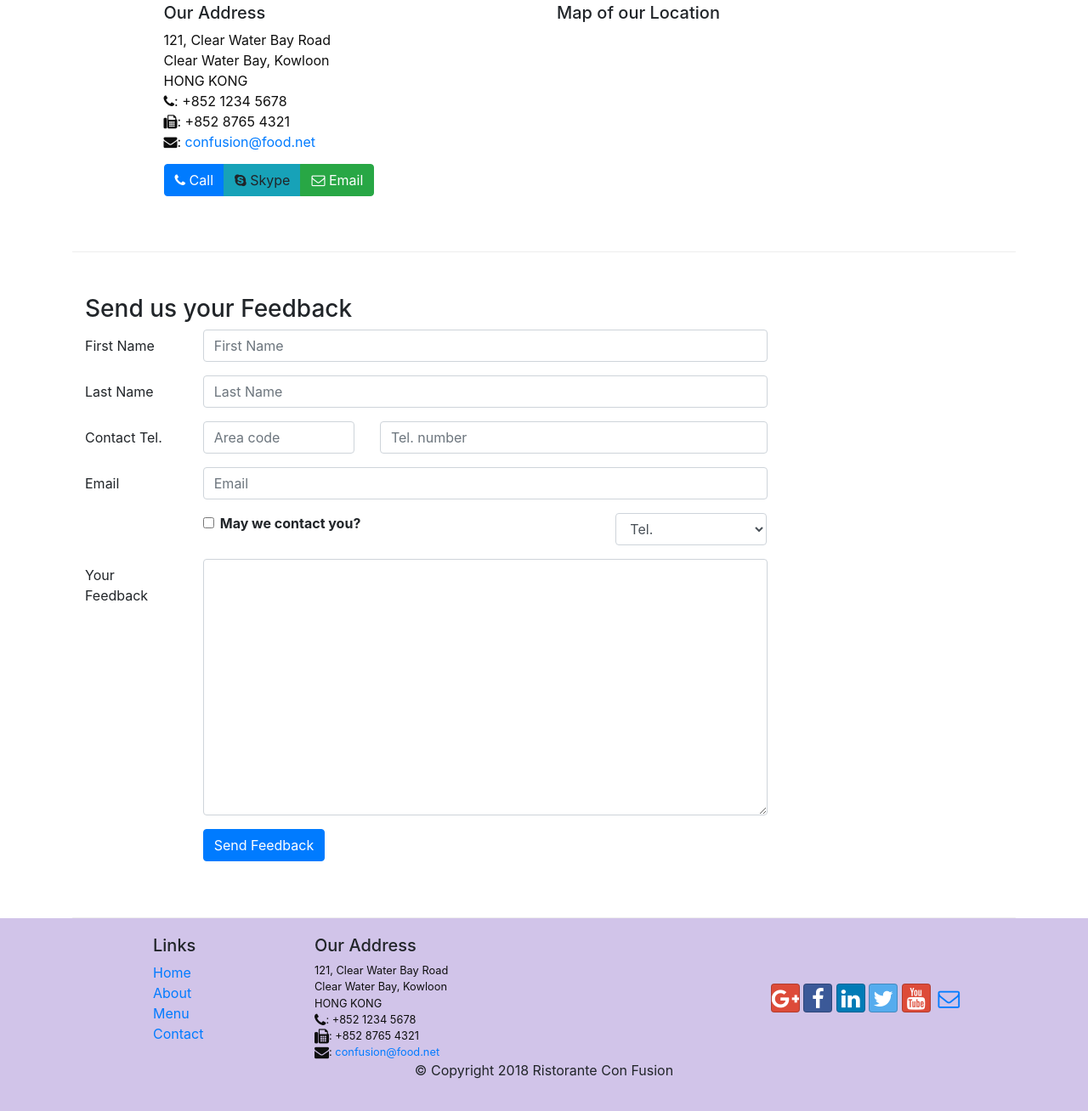
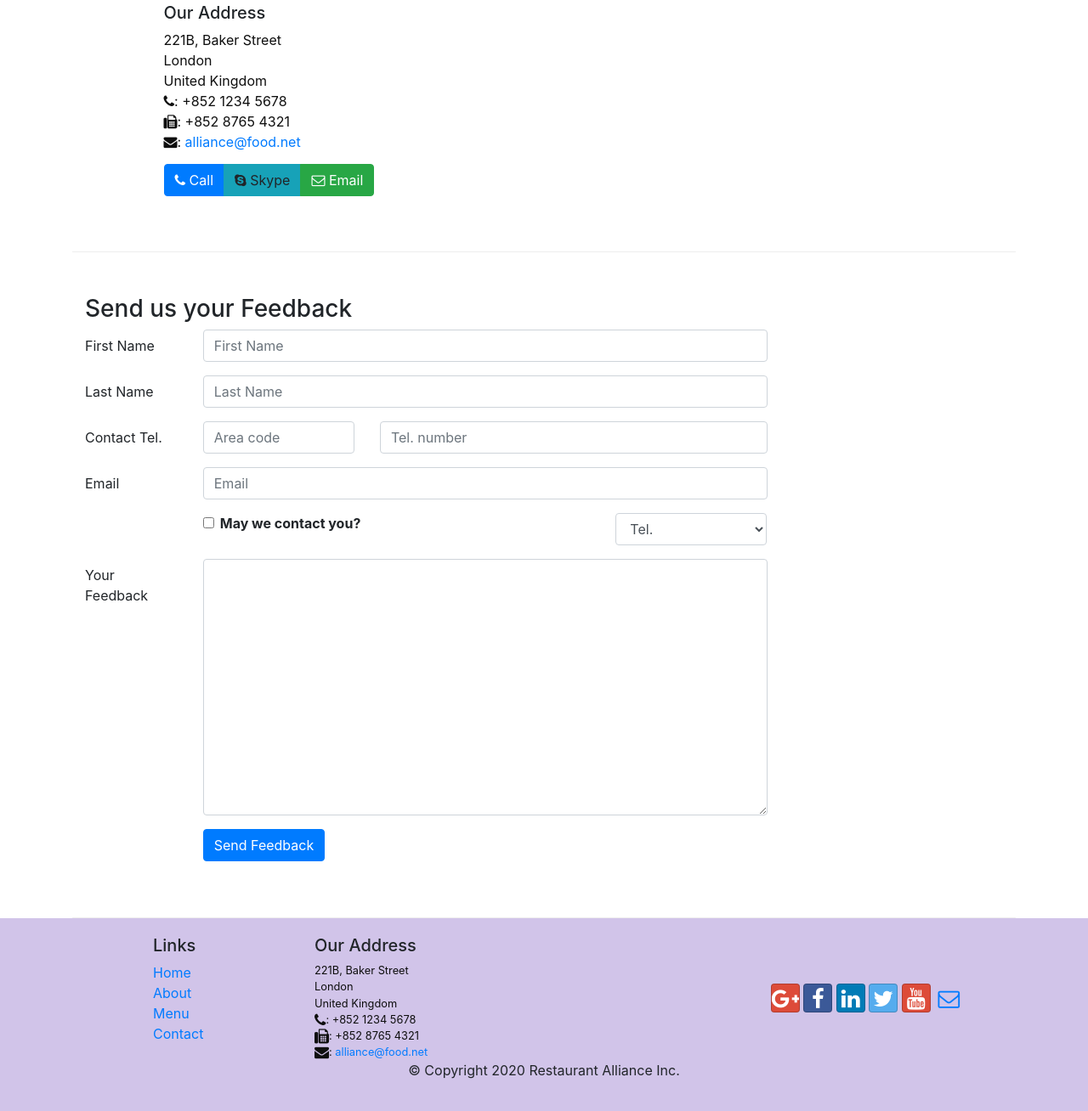
Before and after one commit to pragyajeet-c/RestaurantWebUI, a website: page contactus.html in a window 1280 px wide. Shown: the part 568-1876 px from the top of the page at 85% size. Drawn offline with nearby package versions, Linux system fonts and the light colour scheme.

Commit message:
complete

```diff
--- a/contactus.html
+++ b/contactus.html
@@ -3,7 +3,7 @@
 
 <head>
 
-    <title>Ristorante Con Fusion: About Us</title>
+    <title>Restaurant Alliance Inc.: Contact Us</title>
     <!-- Required meta tags always come first -->
     <meta charset="utf-8">
     <meta name="viewport" content="width=device-width, initial-scale=1, shrink-to-fit=no">
@@ -39,7 +39,7 @@
         <div class="container">
             <div class="row row-header">
                 <div class="col-12 col-sm-6">
-                    <h1>Ristorante con Fusion</h1>
+                    <h1>Restaurant Alliance Inc.</h1>
                     <p>We take inspiration from the World's best cuisines, and create a unique fusion experience. Our lipsmacking creations will tickle your culinary senses!</p>
                 </div>
                 <div class="col-12 col-sm align-self-center">
@@ -68,23 +68,21 @@
             <div class="col-12 col-sm-4 offset-sm-1">
                    <h5>Our Address</h5>
                     <address style="font-size: 100%">
-		              121, Clear Water Bay Road<br>
-		              Clear Water Bay, Kowloon<br>
-		              HONG KONG<br>
+		              221B, Baker Street<br>
+		              London<br>
+		              United Kingdom<br>
 		              <i class="fa fa-phone"></i>: +852 1234 5678<br>
 		              <i class="fa fa-fax"></i>: +852 8765 4321<br>
 		              <i class="fa fa-envelope"></i>:
-                        <a href="mailto:confusion@food.net">confusion@food.net</a>
+                        <a href="mailto:alliance@food.net">alliance@food.net</a>
 		           </address>
             </div>
-            <div class="col-12 col-sm-6 offset-sm-1">
-                <h5>Map of our Location</h5>
-            </div>
+
             <div class="col-12 col-sm-11 offset-sm-1">
                 <div class="btn-group" role="group">
                     <a role="button" class="btn btn-primary" href="tel:+85212345678"><i class="fa fa-phone"></i> Call</a>
                     <a role="button" class="btn btn-info"><i class="fa fa-skype"></i> Skype</a>
-                    <a role="button" class="btn btn-success" href="mailto:confusion@food.net"><i class="fa fa-envelope-o"></i> Email</a>
+                    <a role="button" class="btn btn-success" href="mailto:alliance@food.net"><i class="fa fa-envelope-o"></i> Email</a>
                 </div>
             </div>
         </div>
@@ -172,13 +170,13 @@
                 <div class="col-7 col-sm-5">
                     <h5>Our Address</h5>
                     <address>
-		              121, Clear Water Bay Road<br>
-		              Clear Water Bay, Kowloon<br>
-		              HONG KONG<br>
+		              221B, Baker Street<br>
+		              London<br>
+		              United Kingdom<br>
                       <i class="fa fa-phone fa-lg"></i>: +852 1234 5678<br>
                       <i class="fa fa-fax fa-lg"></i>: +852 8765 4321<br>
                       <i class="fa fa-envelope fa-lg"></i>:
-                      <a href="mailto:confusion@food.net">confusion@food.net</a>
+                      <a href="mailto:alliance@food.net">alliance@food.net</a>
 		           </address>
                 </div>
                 <div class="col-12 col-sm-4 align-self-center">
@@ -194,7 +192,7 @@
            </div>
            <div class="row justify-content-center">
                 <div class="col-auto">
-                    <p>© Copyright 2018 Ristorante Con Fusion</p>
+                    <p>© Copyright 2020 Restaurant Alliance Inc.</p>
                 </div>
            </div>
         </div>
--- a/js/scripts.js
+++ b/js/scripts.js
@@ -21,7 +21,3 @@ $(document).ready(function(){
         $('#reservationModal').modal('toggle');
     });
 });
-
-/*$(document).ready(function(){
-    $('[data-toggle="tooltip"]').tooltip();
-});*/
--- a/package.json
+++ b/package.json
@@ -17,7 +17,7 @@
     "lite-server": "^2.3.0",
     "node-sass": "^4.14.1",
     "onchange": "^3.3.0",
-    "parallelshell": "^3.0.2"
+    "parallelshell": "^3.0.1"
   },
   "dependencies": {
     "bootstrap": "^4.0.0",
```
Also changed, not shown: aboutus.html (+10 -28 lines), index.html (+11 -11 lines), img/alberto.png, img/logo.png, 3 other files.
